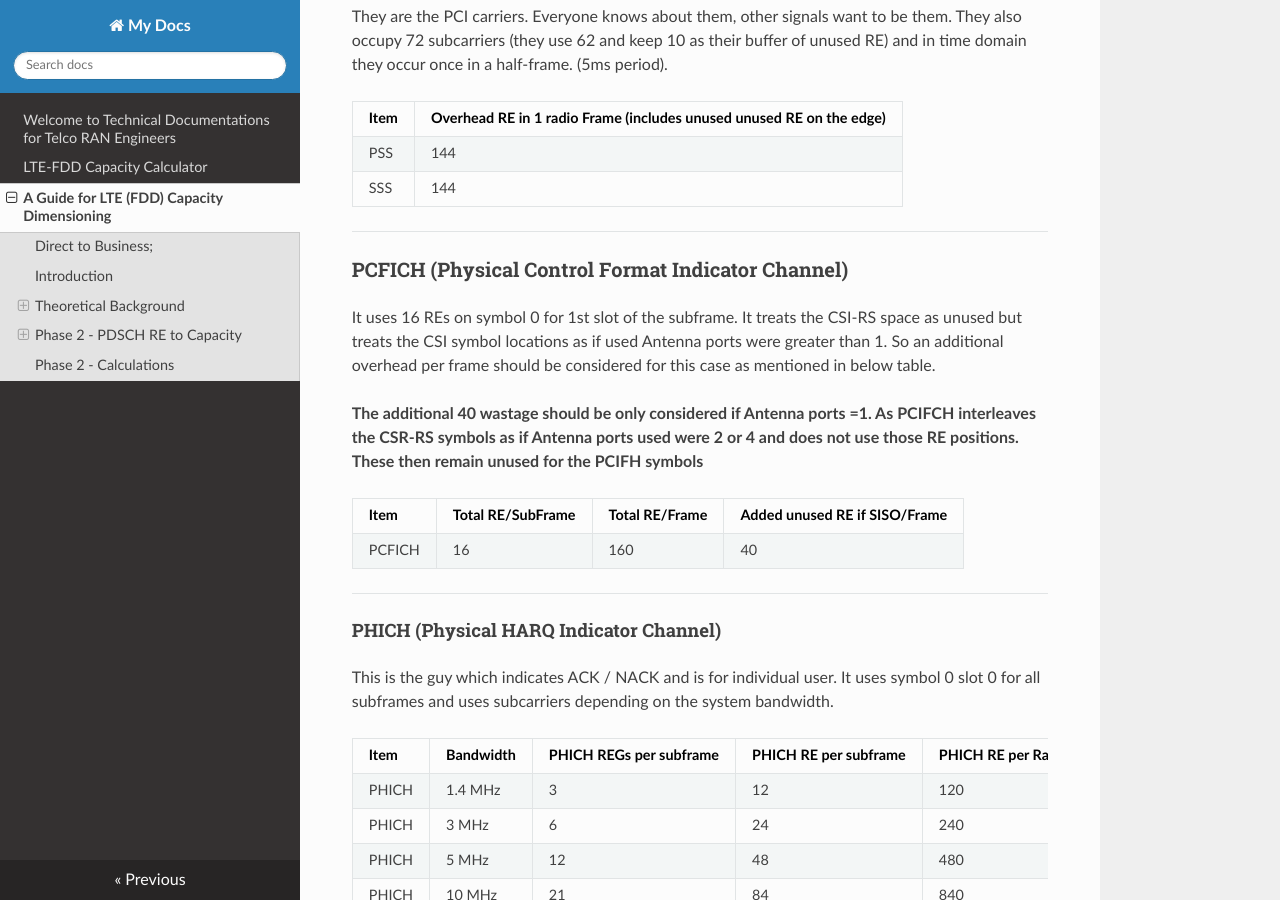
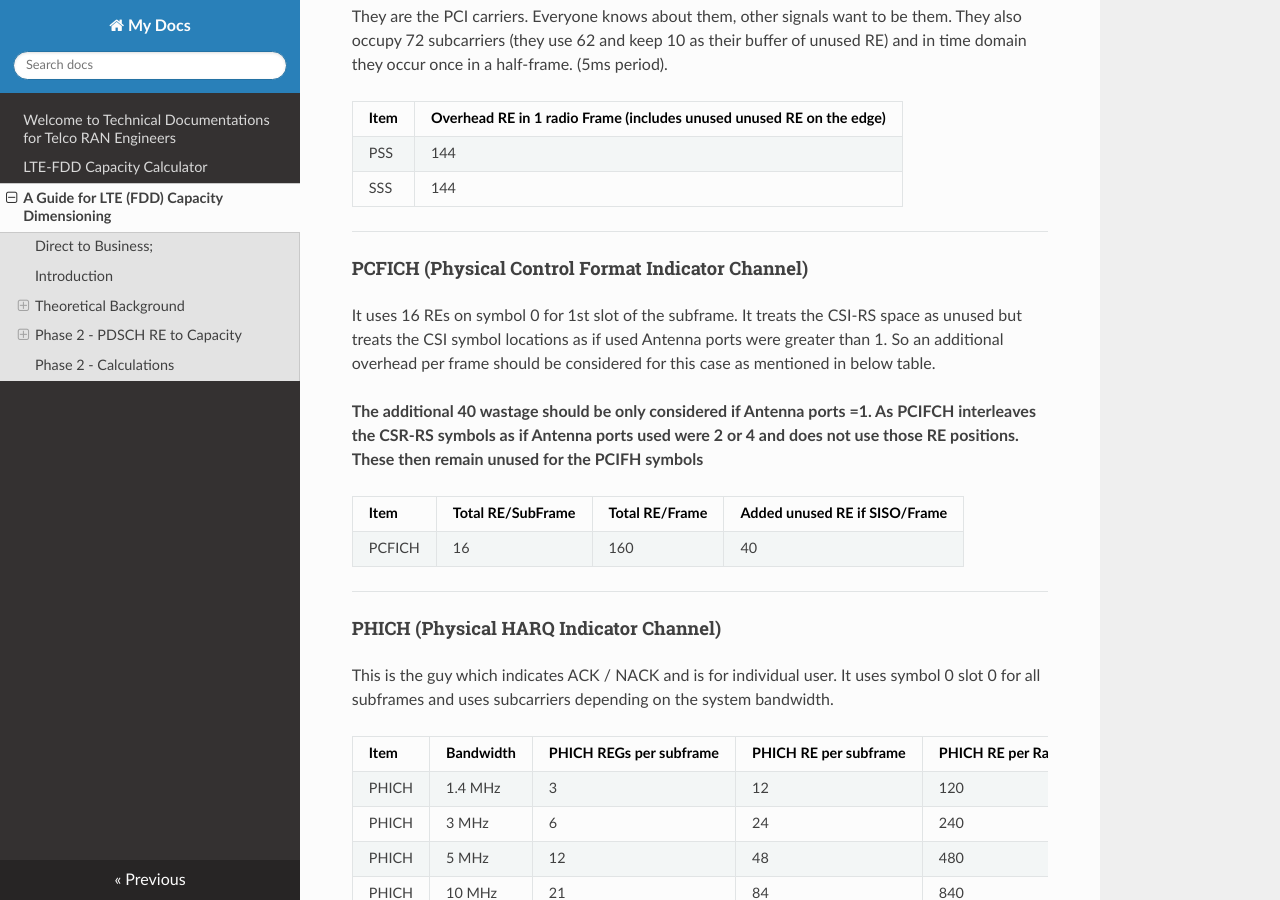
Before and after one commit to aliasgherman/documentations, an MkDocs documentation site: the page built from docs/ltefdddimensioning.md, in a window 1280 px wide and 900 px high, scrolled down 4331 px. Built offline with MkDocs 1.6.1, drawn with Linux system fonts in a browser that asks for light colours; nearby versions of some CDN libraries.

```diff
--- a/docs/ltefdddimensioning.md
+++ b/docs/ltefdddimensioning.md
@@ -183,7 +183,7 @@ They are the PCI carriers. Everyone knows about them, other signals want to be t
 ---
 
 
-### PCFICH (Physical Control Format Indicator Channel)
+#### PCFICH (Physical Control Format Indicator Channel)
 
 It uses 16 REs on symbol 0 for 1st slot of the subframe. It treats the CSI-RS space as unused but treats the CSI symbol locations as if used Antenna ports were greater than 1. So an additional overhead per frame should be considered for this case as mentioned in below table.
 
```
